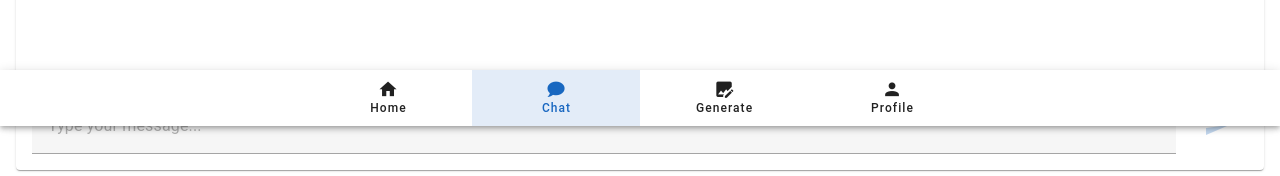
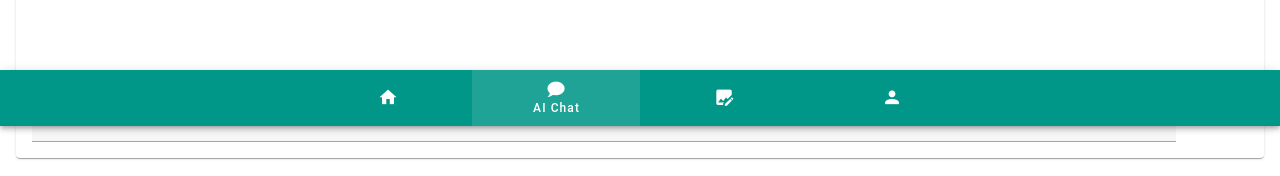
Before and after one commit to atulub35/outsider-vue, a Vue app: page /chat in a window 1280 px wide. Shown: the part 674-850 px from the top of the page. Built offline with nearby package versions, Linux system fonts and the light colour scheme; no server answers; sample sign-in values are in the browser's storage; a small style sheet from the web is missing.

Commit message:
updated bottom navbar

```diff
--- a/src/components/AppBottomNav.vue
+++ b/src/components/AppBottomNav.vue
@@ -1,7 +1,9 @@
 <template>
   <v-bottom-navigation
     v-model="active"
-    color="primary"
+    :bg-color="color"
+    color="white"
+    mode="shift"
     grow
     class="bottom-nav"
   >
@@ -12,7 +14,7 @@
 
     <v-btn value="chat" to="/chat">
       <v-icon>mdi-chat</v-icon>
-      <span>Chat</span>
+      <span>AI Chat</span>
     </v-btn>
 
     <v-btn value="generate-image" to="/generate-image">
@@ -25,6 +27,7 @@
       <span>Profile</span>
     </v-btn>
   </v-bottom-navigation>
+
 </template>
 
 <script setup>
@@ -33,6 +36,15 @@ import { useRoute } from 'vue-router'
 
 const route = useRoute()
 const active = ref('home')
+const color = computed(() => {
+  switch (active.value) {
+    case 'home': return 'blue-grey'
+    case 'chat': return 'teal'
+    case 'generate-image': return 'brown'
+    case 'profile': return 'indigo'
+    default: return 'blue-grey'
+  }
+})
 
 // Update active tab based on current route
 watch(() => route.path, (newPath) => {
--- a/src/components/AppNavbar.vue
+++ b/src/components/AppNavbar.vue
@@ -37,11 +37,12 @@ import { ref, computed } from 'vue'
 import { useRouter } from 'vue-router'
 import { useTheme } from 'vuetify'
 import axios from 'axios'
+import { useAxios } from '@/composables/useAxios'
 
 const router = useRouter()
 const theme = useTheme()
 const isDark = ref(theme.global.current.value.dark)
-
+const { apiDelete } = useAxios()
 const isAuthenticated = computed(() => {
   return !!localStorage.getItem('auth_token')
 })
@@ -54,7 +55,7 @@ const toggleTheme = () => {
 
 const handleLogout = async () => {
   try {
-    await axios.delete('/users/sign_out')
+    await apiDelete('/users/sign_out')
     localStorage.removeItem('auth_token')
     router.push('/login')
   } catch (error) {
--- a/src/composables/useAxios.js
+++ b/src/composables/useAxios.js
@@ -12,10 +12,8 @@ export function useAxios() {
     : "http://localhost:3001",
     headers: {
       'Accept': 'application/json',
-      'Content-Type': 'application/json',
-      'X-CSRF-Token': document.querySelector('meta[name="csrf-token"]')?.getAttribute('content')
-    },
-    withCredentials: true // Enable sending cookies in cross-origin requests
+      'Content-Type': 'application/json'
+    }
   })
 
   // Add request interceptor to add auth token and CSRF token
--- a/src/views/ChatView.vue
+++ b/src/views/ChatView.vue
@@ -1,6 +1,6 @@
 <template>
-  <v-container class="fill-height" fluid>
-    <v-row class="fill-height">
+  <v-container fluid class="">
+    <v-row class="">
       <v-col cols="12" class="d-flex flex-column">
         <v-card class="flex-grow-1 d-flex flex-column">
           <v-toolbar color="primary" dark>
```
